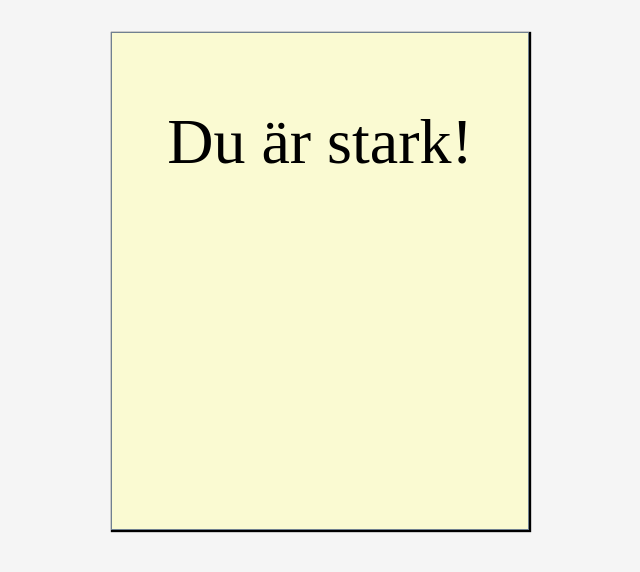
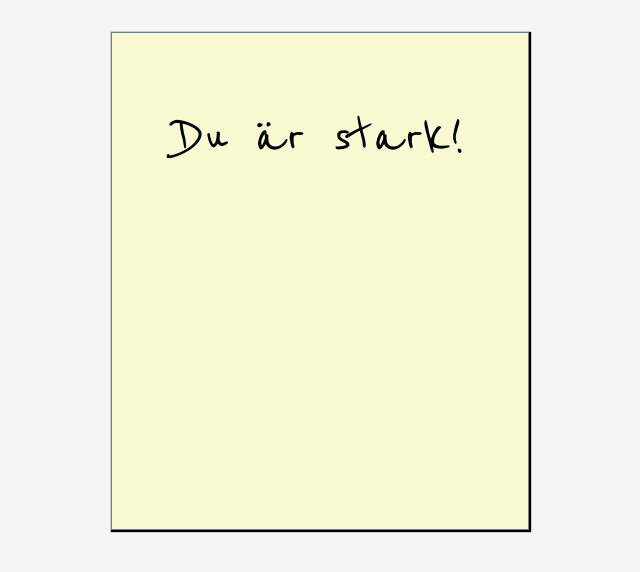
Before and after one commit to DefyCab/Reusable_component, a React (Vite) app: page / in a window 1280 px wide. Shown: the top 572 px of the page, without its empty margins (320-960 px from the left). Built offline with nearby package versions, Linux system fonts and the light colour scheme.

Commit message:
import scribbly font

```diff
--- a/index.html
+++ b/index.html
@@ -1,8 +1,18 @@
-<!doctype html>
+<!DOCTYPE html>
 <html lang="en">
   <head>
     <meta charset="UTF-8" />
-    <link rel="icon" type="image/svg+xml" href="https://upload.wikimedia.org/wikipedia/commons/d/da/Boing_Ball.svg" />
+    <link
+      rel="icon"
+      type="image/svg+xml"
+      href="https://upload.wikimedia.org/wikipedia/commons/d/da/Boing_Ball.svg"
+    />
+    <link rel="preconnect" href="https://fonts.googleapis.com" />
+    <link rel="preconnect" href="https://fonts.gstatic.com" crossorigin />
+    <link
+      href="https://fonts.googleapis.com/css2?family=Open+Sans:ital,wght@0,300..800;1,300..800&family=Reenie+Beanie&display=swap"
+      rel="stylesheet"
+    />
     <meta name="viewport" content="width=device-width, initial-scale=1.0" />
     <title>Reuasable Component</title>
   </head>
--- a/src/index.css
+++ b/src/index.css
@@ -1,6 +1,12 @@
+html {
+  font-family: "Reenie Beanie", cursive;
+  font-weight: 400;
+  font-style: normal;
+}
+
 body {
   margin: 0;
   padding: 0;
   box-sizing: border-box;
-  background-color: whitesmoke
+  background-color: whitesmoke;
 }
```
